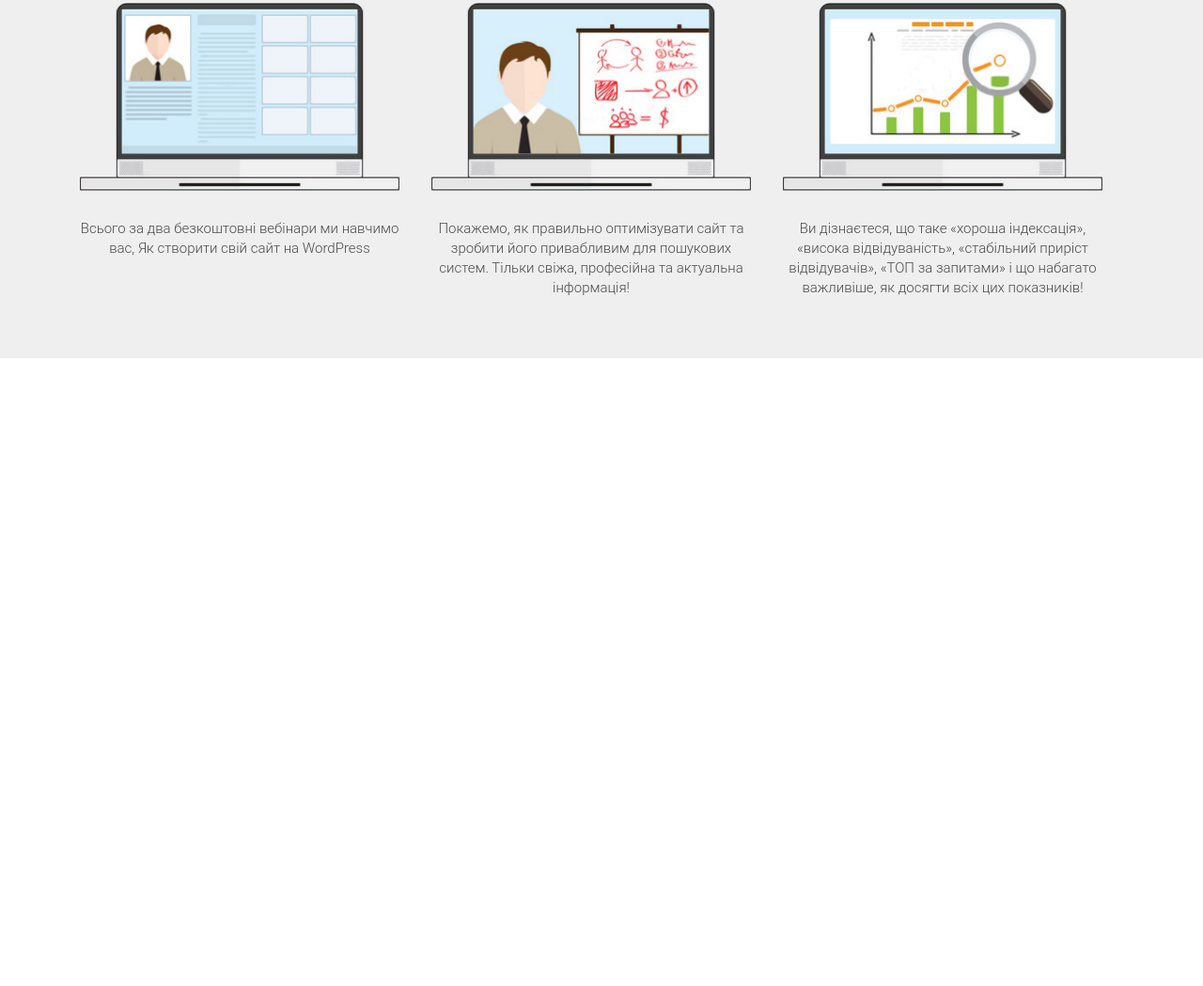
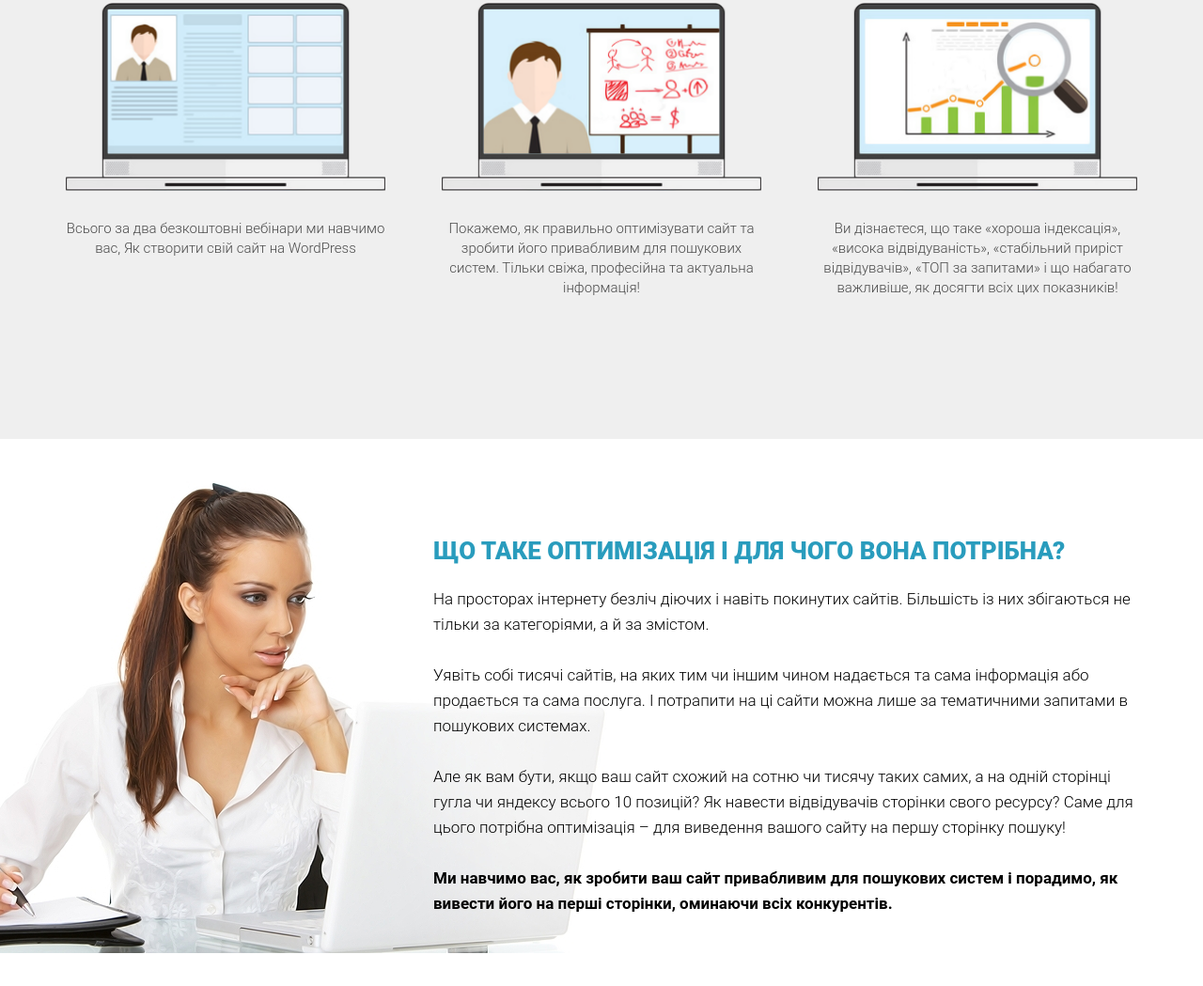
Before and after one commit to vovan0977967895/Project-WordPress2, a plain HTML site: page index.html in a window 1280 px wide. Shown: the part 1026-2075 px from the top of the page at 94% size. Before the commit the page ends 1407 px from the top, so only its background shows below. Drawn offline with Linux system fonts and the light colour scheme.

Commit message:
section 2

```diff
--- a/css/style.css
+++ b/css/style.css
@@ -22,6 +22,7 @@ a{
 
 }
 .container{
+   position: relative;
    width: 1140px;
    margin: 0 auto;
 }
@@ -117,7 +118,7 @@ margin-bottom: 3px;
    margin: 0 auto;
 }
 .waiting{
-   height: 607px;
+   min-height: 607px;
    background: #EFEFEF;
    padding: 88px 0px 75px 0px;
 }
@@ -146,14 +147,14 @@ letter-spacing: 0px;
 text-align: center;
 }
 .waiting .waiting__wrapper{
+   display: flex;
    margin: 45px auto 75px;
+   justify-content: space-between;
+
 }
 .waiting__item{
-display: inline-block;
- max-width: 340px;
- text-align: center;
- vertical-align: top;
- margin: 0 15px;
+max-width: 340px;
+text-align: center;
 }
 .waiting__img{
    width: 100%;
@@ -168,3 +169,33 @@ line-height: 21px;
 letter-spacing: 0px;
 text-align: center;
 }
+.optimization{
+   min-height: 550px;
+   padding: 106px 0px 74px 0px;
+}
+.optimization .optimization__header{
+margin-left: 391px;
+color: rgb(41, 156, 189);
+font-family: Roboto;
+font-size: 26px;
+font-weight: 900;
+letter-spacing: 0px;
+text-align: left;
+text-transform: uppercase;
+}
+.optimization__text{
+margin-left: 391px;
+font-family: Roboto;
+font-size: 17px;
+line-height: 27px;
+font-weight: 300;
+letter-spacing: 0px;
+text-align: left;
+margin-top: 25px;
+}
+.optimization__img{
+   position: absolute;
+   top: -61px;
+   left: -240px;
+   z-index: -1;
+}
--- a/index.html
+++ b/index.html
@@ -51,7 +51,27 @@
           <div class="waiting__descr">Ви дізнаєтеся, що таке «хороша індексація», «висока відвідуваність», «стабільний приріст відвідувачів», «ТОП за запитами» і що набагато важливіше, як досягти всіх цих показників!</div>
         </div>
       </div>
+    </div>
+  </section>
 
+  <section class="optimization">
+    <div class="container">
+      <h2 class="optimization__header">
+        Що таке оптимізація і для чого вона потрібна?
+      </h2>
+      <div class="optimization__text">
+        На просторах інтернету безліч діючих і навіть покинутих сайтів. Більшість із них збігаються не тільки за категоріями, а й за змістом.<br><br>
+        Уявіть собі тисячі сайтів, на яких тим чи іншим чином надається та сама інформація або продається та сама послуга. І потрапити на ці сайти можна лише за тематичними запитами в пошукових системах.
+        <br><br>
+        Але як вам бути, якщо ваш сайт схожий на сотню чи тисячу таких самих, а на одній сторінці гугла чи яндексу всього 10 позицій?
+        Як навести відвідувачів сторінки свого ресурсу? Саме для цього потрібна оптимізація – для виведення вашого сайту на першу сторінку пошуку!
+        <br><br>
+        <strong> Ми навчимо вас, як зробити ваш сайт привабливим для пошукових систем і порадимо, як вивести його на перші сторінки, оминаючи всіх конкурентів.</strong>
+        <div class="optimization__img">
+          <img src="images/woman_bg.jpeg" alt="woman">
+        </div>
+
+      </div>
     </div>
   </section>
 
```
Also changed, not shown: images/woman_bg.jpeg (added).
